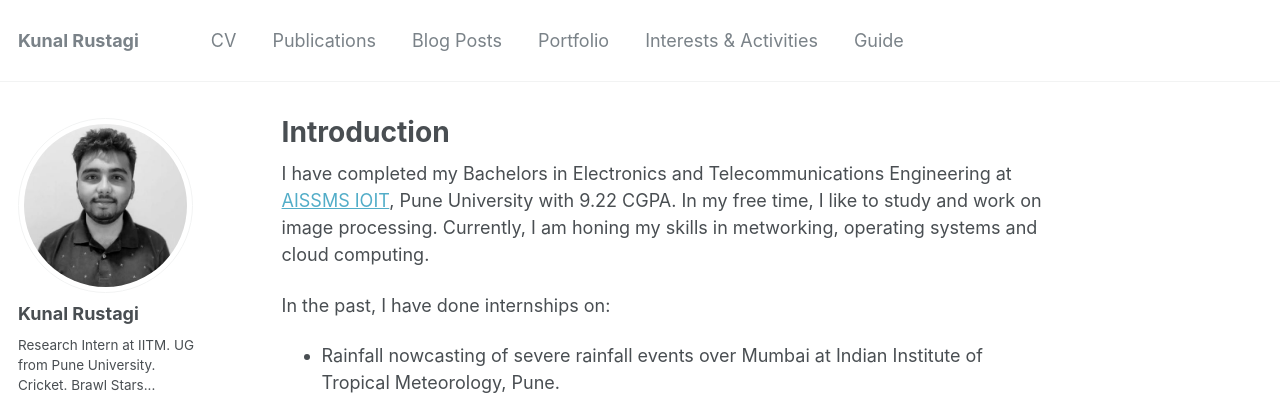
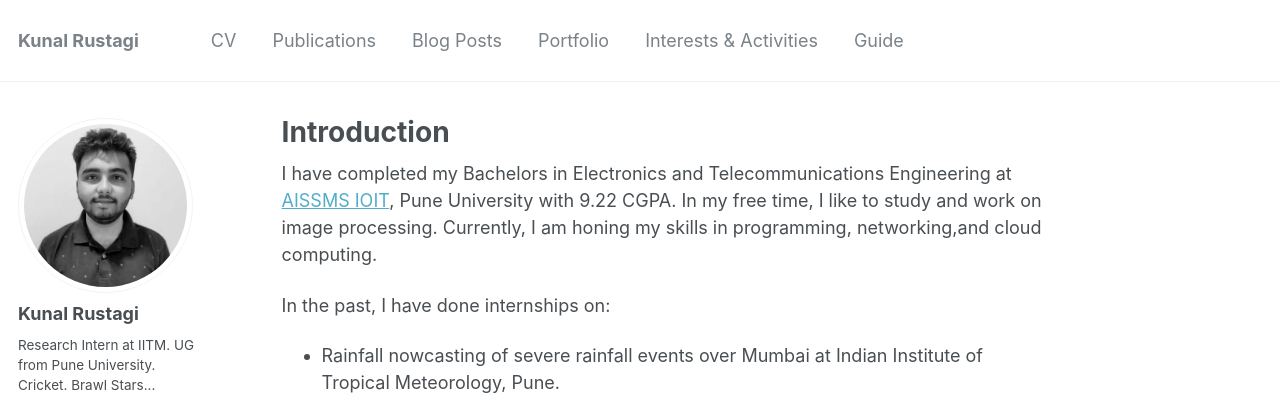
Before and after one commit to kunalrustagi08/kunalrustagi08.github.io, a Jekyll site: the page built from _pages/about.md, in a window 1280 px wide. Shown: the top 409 px of the page. Built offline with Jekyll 4.4.1, drawn with Linux system fonts in a browser that asks for light colours.

Commit message:
Fixed a typo

```diff
--- a/_pages/about.md
+++ b/_pages/about.md
@@ -8,7 +8,7 @@ redirect_from:
   - /about.html
 ---
 
-I have completed my Bachelors in Electronics and Telecommunications Engineering at [AISSMS IOIT](https://aissmsioit.org/), Pune University with 9.22 CGPA. In my free time, I like to study and work on image processing. Currently, I am honing my skills in metworking, operating systems and cloud computing.
+I have completed my Bachelors in Electronics and Telecommunications Engineering at [AISSMS IOIT](https://aissmsioit.org/), Pune University with 9.22 CGPA. In my free time, I like to study and work on image processing. Currently, I am honing my skills in programming, networking,and cloud computing.
 
 In the past, I have done internships on:
 * Rainfall nowcasting of severe rainfall events over Mumbai at Indian Institute of Tropical Meteorology, Pune.
```
